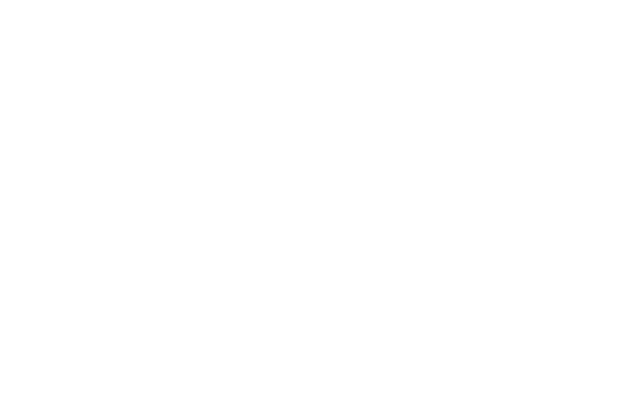
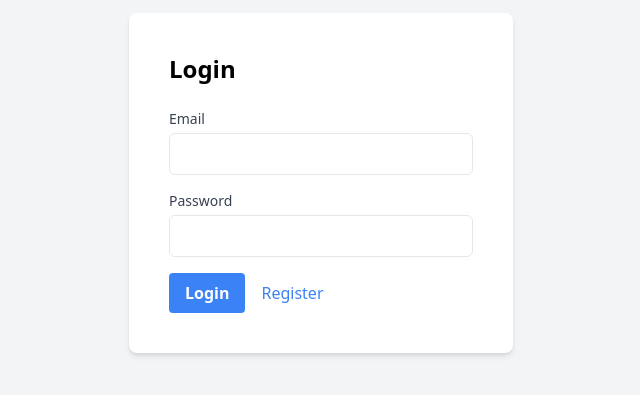
Before and after one commit to BadieF9/Novin_Dev_Entrance_Task, a React (Create React App) app: page /auth/login in a window 1280 px wide. Before the commit this address had no page. Shown: the part 217-612 px from the top of the page, without its empty margins (319-959 px from the left). Built offline with nearby package versions, Linux system fonts and the light colour scheme; a web font is replaced by a local one.

Commit message:
Routes file created

```diff
--- a/src/components/AuthComponent.tsx
+++ b/src/components/AuthComponent.tsx
@@ -1,10 +1,15 @@
 import React from "react";
 import { Navigate } from "react-router-dom";
+import { PATH_AUTH } from "../routes/paths.ts";
 
 const AuthComponent = ({ children }: { children: React.ReactNode }) => {
   console.log(`isAuthenticated: ${!!localStorage.getItem("token")}`);
 
-  return !!localStorage.getItem("token") ? children : <Navigate to="/login" />;
+  return !!localStorage.getItem("token") ? (
+    children
+  ) : (
+    <Navigate to={PATH_AUTH.login} />
+  );
 };
 
 export default AuthComponent;
--- a/src/index.tsx
+++ b/src/index.tsx
@@ -12,6 +12,7 @@ import RegisterPage from "./pages/RegisterPage.tsx";
 import DashboardPage from "./pages/DashboardPage.tsx";
 import AuthComponent from "./components/AuthComponent.tsx";
 import CreateEditUserPage from "./pages/CreateEditUserPage.tsx";
+import { PATH_AUTH, PATH_DASHBOARD } from "./routes/paths.ts";
 
 const root = ReactDOM.createRoot(
   document.getElementById("root") as HTMLElement
@@ -20,11 +21,11 @@ root.render(
   <React.StrictMode>
     <Router>
       <Routes>
-        <Route path="/" element={<Navigate to="/dashboard" />} />
-        <Route path="/login" element={<LoginPage />} />
-        <Route path="/register" element={<RegisterPage />} />
+        <Route path="/" element={<Navigate to={PATH_DASHBOARD.root} />} />
+        <Route path={PATH_AUTH.login} element={<LoginPage />} />
+        <Route path={PATH_AUTH.register} element={<RegisterPage />} />
         <Route
-          path="/dashboard"
+          path={PATH_DASHBOARD.root}
           element={
             <AuthComponent>
               <DashboardPage />
@@ -32,7 +33,7 @@ root.render(
           }
         />
         <Route
-          path="/users/:userId/edit"
+          path="/dashboard/users/:userId/edit"
           element={
             <AuthComponent>
               <CreateEditUserPage />
@@ -40,7 +41,7 @@ root.render(
           }
         />
         <Route
-          path="/users/create"
+          path={PATH_DASHBOARD.users.create}
           element={
             <AuthComponent>
               <CreateEditUserPage />
--- a/src/pages/CreateEditUserPage.tsx
+++ b/src/pages/CreateEditUserPage.tsx
@@ -5,6 +5,7 @@ import { UserCreate } from "../@types";
 import { yupResolver } from "@hookform/resolvers/yup";
 import * as yup from "yup";
 import { toast, ToastContainer } from "react-toastify";
+import { PATH_DASHBOARD } from "../routes/paths.ts";
 
 const schema = yup.object({
   first_name: yup.string().required("First name is required"),
@@ -75,7 +76,7 @@ const CreateEditUserPage = () => {
       }
 
       setTimeout(() => {
-        navigate("/dashboard");
+        navigate(PATH_DASHBOARD.root);
       }, 4000);
     } catch (error) {
       console.error("Error saving user:", error);
--- a/src/pages/DashboardPage.tsx
+++ b/src/pages/DashboardPage.tsx
@@ -2,6 +2,7 @@ import React, { useState, useEffect } from "react";
 import { Link, useNavigate } from "react-router-dom";
 import { User } from "../@types";
 import { ToastContainer } from "react-toastify";
+import { PATH_AUTH, PATH_DASHBOARD } from "../routes/paths.ts";
 
 const DashboardPage = () => {
   const [users, setUsers] = useState<User[]>([]);
@@ -64,7 +65,7 @@ const DashboardPage = () => {
 
   const handleLogout = () => {
     localStorage.removeItem("token");
-    navigate("/login");
+    navigate(PATH_AUTH.login);
   };
 
   return (
@@ -106,7 +107,7 @@ const DashboardPage = () => {
               <option value={12}>12</option>
             </select>
             <Link
-              to="/users/create"
+              to={PATH_DASHBOARD.users.create}
               className="bg-blue-600 hover:bg-blue-800 text-white font-bold py-2 px-4 rounded"
             >
               Create User
@@ -143,7 +144,7 @@ const DashboardPage = () => {
                     </td>
                     <td className="px-4 py-2 border-b text-center">
                       <Link
-                        to={`/users/${user.id}/edit`}
+                        to={PATH_DASHBOARD.users.edit(user.id)}
                         className="bg-blue-500 hover:bg-blue-700 text-white font-bold py-2 px-4 rounded mr-2"
                       >
                         Edit
--- a/src/pages/LoginPage.tsx
+++ b/src/pages/LoginPage.tsx
@@ -3,12 +3,11 @@ import { useForm } from "react-hook-form";
 import { yupResolver } from "@hookform/resolvers/yup";
 import * as yup from "yup";
 import { Link, useNavigate } from "react-router-dom";
+import { PATH_AUTH, PATH_DASHBOARD } from "../routes/paths.ts";
 
 const schema = yup.object({
   email: yup.string().email().required("Email is required"),
-  password: yup
-    .string()
-    .required("Password is required"),
+  password: yup.string().required("Password is required"),
 });
 
 const LoginPage = () => {
@@ -40,7 +39,7 @@ const LoginPage = () => {
       }
 
       localStorage.setItem("token", responseData.token);
-      navigate("/dashboard");
+      navigate(PATH_DASHBOARD.root);
     } catch (error) {
       setErrorMessage(`Login failed. ${error.message}`);
     } finally {
@@ -102,7 +101,7 @@ const LoginPage = () => {
           >
             Login
           </button>
-          <Link to="/register" className="text-blue-500 hover:underline">
+          <Link to={PATH_AUTH.register} className="text-blue-500 hover:underline">
             Register
           </Link>
           {errorMessage && <p className="text-red-500 mt-2">{errorMessage}</p>}
--- a/src/pages/RegisterPage.tsx
+++ b/src/pages/RegisterPage.tsx
@@ -3,6 +3,7 @@ import { useForm } from "react-hook-form";
 import { yupResolver } from "@hookform/resolvers/yup";
 import * as yup from "yup";
 import { Link, useNavigate } from "react-router-dom";
+import { PATH_AUTH, PATH_DASHBOARD } from "../routes/paths.ts";
 
 const schema = yup.object({
   email: yup.string().email().required("Email is required"),
@@ -51,7 +52,7 @@ const RegisterPage = () => {
       }
 
       localStorage.setItem("token", responseData.token);
-      navigate("/dashboard");
+      navigate(PATH_DASHBOARD.root);
     } catch (error) {
       setErrorMessage(`Register failed. ${error.message}`);
     } finally {
@@ -133,7 +134,7 @@ const RegisterPage = () => {
           >
             Register
           </button>
-          <Link to="/login" className="text-blue-500 hover:underline">
+          <Link to={PATH_AUTH.login} className="text-blue-500 hover:underline">
             Login
           </Link>
           {errorMessage && <p className="text-red-500 mt-2">{errorMessage}</p>}
--- /dev/null
+++ b/src/routes/paths.ts
@@ -0,0 +1,32 @@
+function path(root: string, sublink: string) {
+  return `${root}${sublink}`;
+}
+function apiPath(sublink: string): string {
+  return `/api${sublink}`;
+}
+
+const ROOTS_AUTH = "/auth";
+const ROOTS_DASHBOARD = '/dashboard';
+
+// ----------------------------------------------------------------
+
+export const PATH_DASHBOARD = {
+  root: ROOTS_DASHBOARD,
+  users: {
+    root: path(ROOTS_DASHBOARD, "/users"),
+    create: path(ROOTS_DASHBOARD, "/users/create"),
+    edit: (userId: number) => path(ROOTS_DASHBOARD, `/users/${userId}/edit`),
+  }
+}
+
+export const PATH_AUTH = {
+  login: path(ROOTS_AUTH, "/login"),
+  register: path(ROOTS_AUTH, "/register"),
+};
+
+export const PATH_API = {
+  auth: {
+    login: apiPath("/auth/login"),
+    register: apiPath("/auth/register"),
+  },
+};
```
